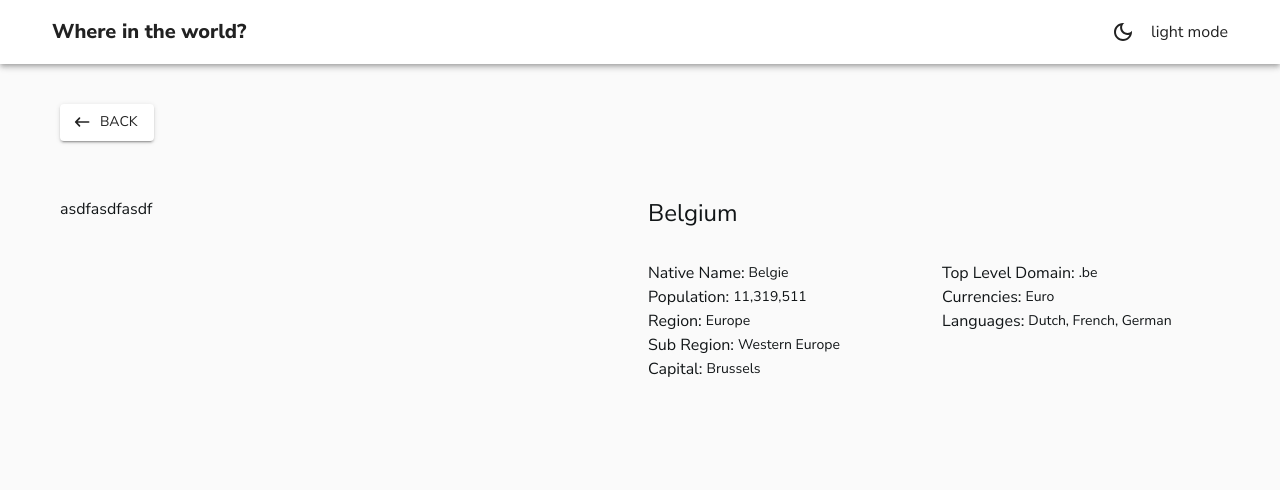
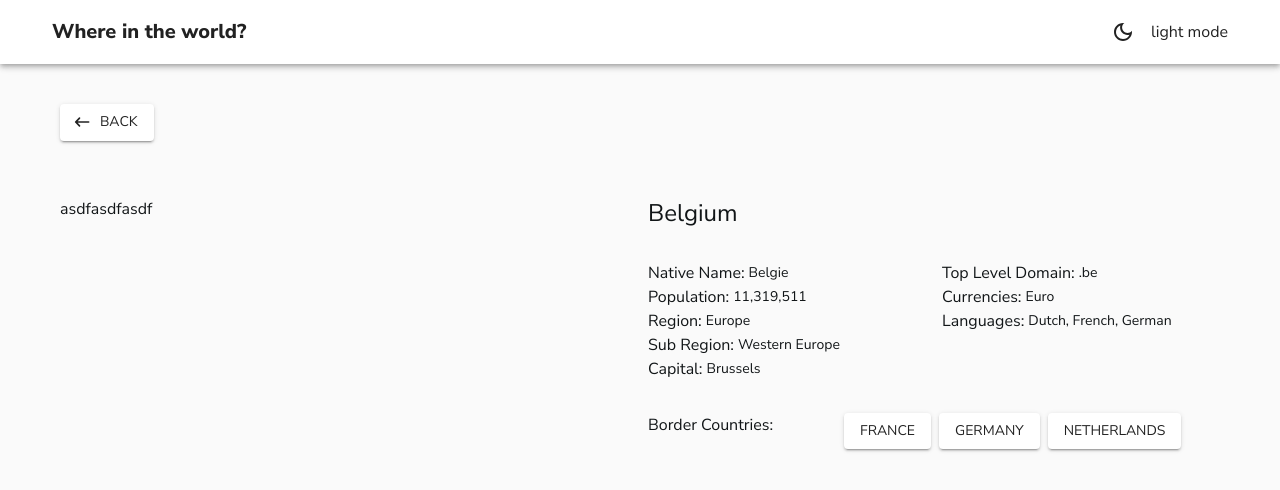
Before and after one commit to AlirezaEttehadi/alibaba-ettehadi-front, a Next.js app: page /1 in a window 1280 px wide. Shown: the top 490 px of the page. Built offline with nearby package versions, Linux system fonts and the light colour scheme.

Commit message:
add border countries

```diff
--- a/pages/[country]/index.js
+++ b/pages/[country]/index.js
@@ -72,6 +72,20 @@ export default function Country() {
               </Box>
             </Grid>
           </Grid>
+          <Grid container spacing={2}>
+            <Grid item xs={12} md={4}>
+              <Typography variant="body1" mr={0.5}>
+                Border Countries:
+              </Typography>
+            </Grid>
+            <Grid item xs={12} md={8}>
+              <Button variant="contained">France</Button>
+              <Button variant="contained" sx={{ marginX: 1 }}>
+                Germany
+              </Button>
+              <Button variant="contained">Netherlands</Button>
+            </Grid>
+          </Grid>
         </Grid>
       </Grid>
     </>
```
